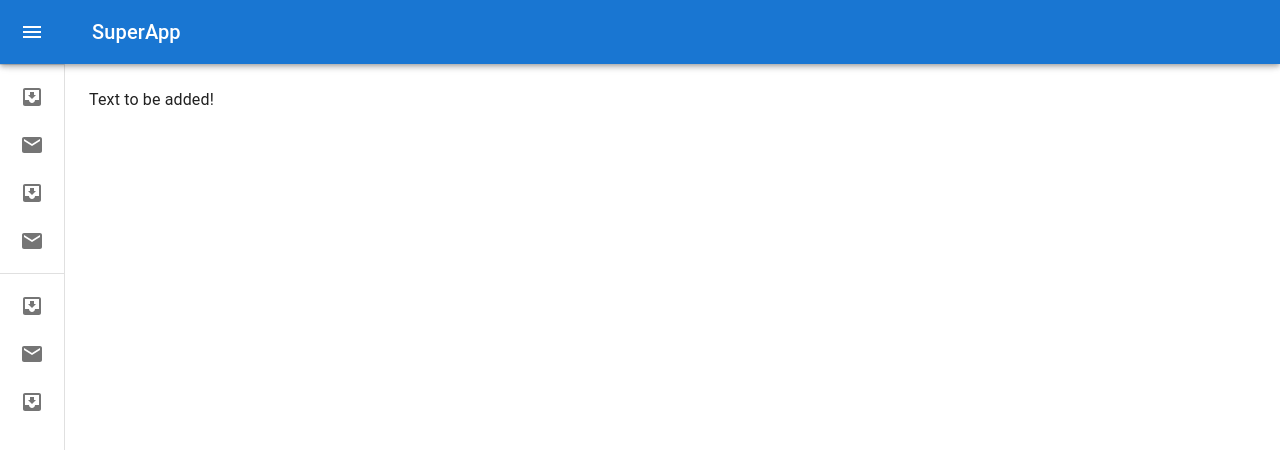
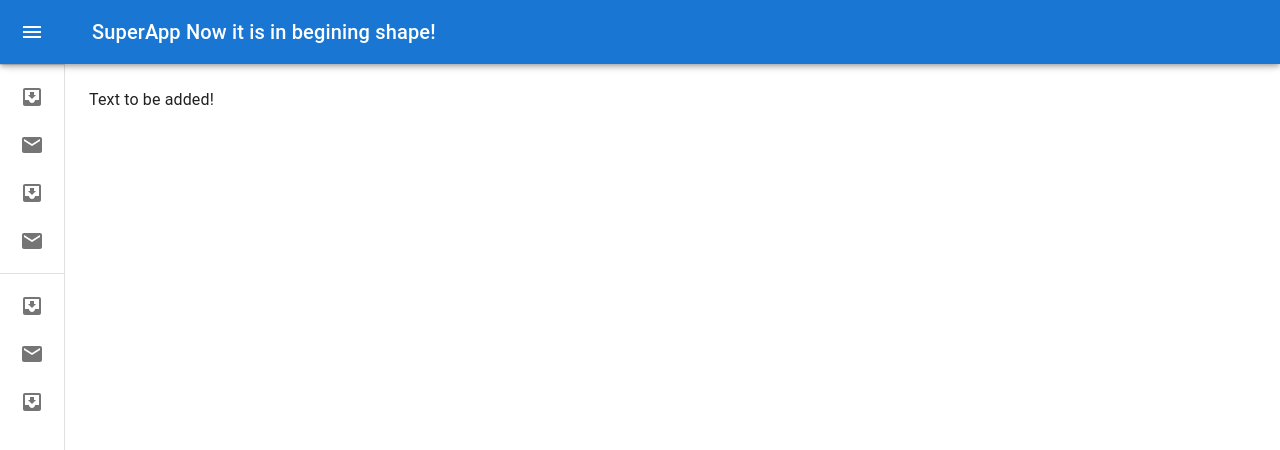
Before and after one commit to hmedasani/appnxt, a Next.js app: page / in a window 1280 px wide. Shown: the top 450 px of the page. Built offline with nearby package versions, Linux system fonts and the light colour scheme.

Commit message:
refactor: updating header

```diff
--- a/app/atoms/layout/sidenav/index.tsx
+++ b/app/atoms/layout/sidenav/index.tsx
@@ -120,7 +120,7 @@ export default function SidenavAtom() {
             <MenuIcon />
           </IconButton>
           <Typography variant="h6" noWrap component="div">
-            SuperApp
+            SuperApp Now it is in begining shape!
           </Typography>
         </Toolbar>
       </AppBar>
```
